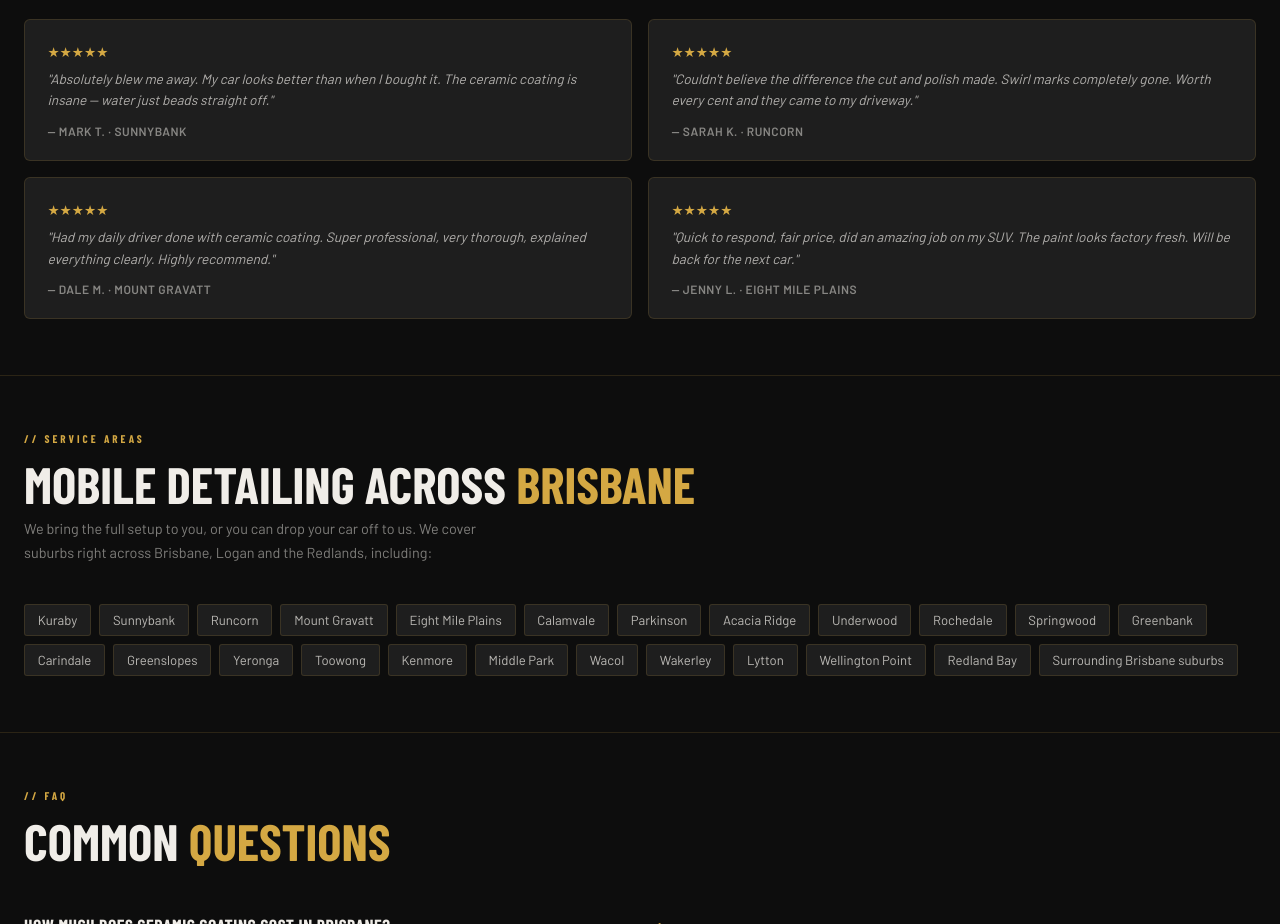
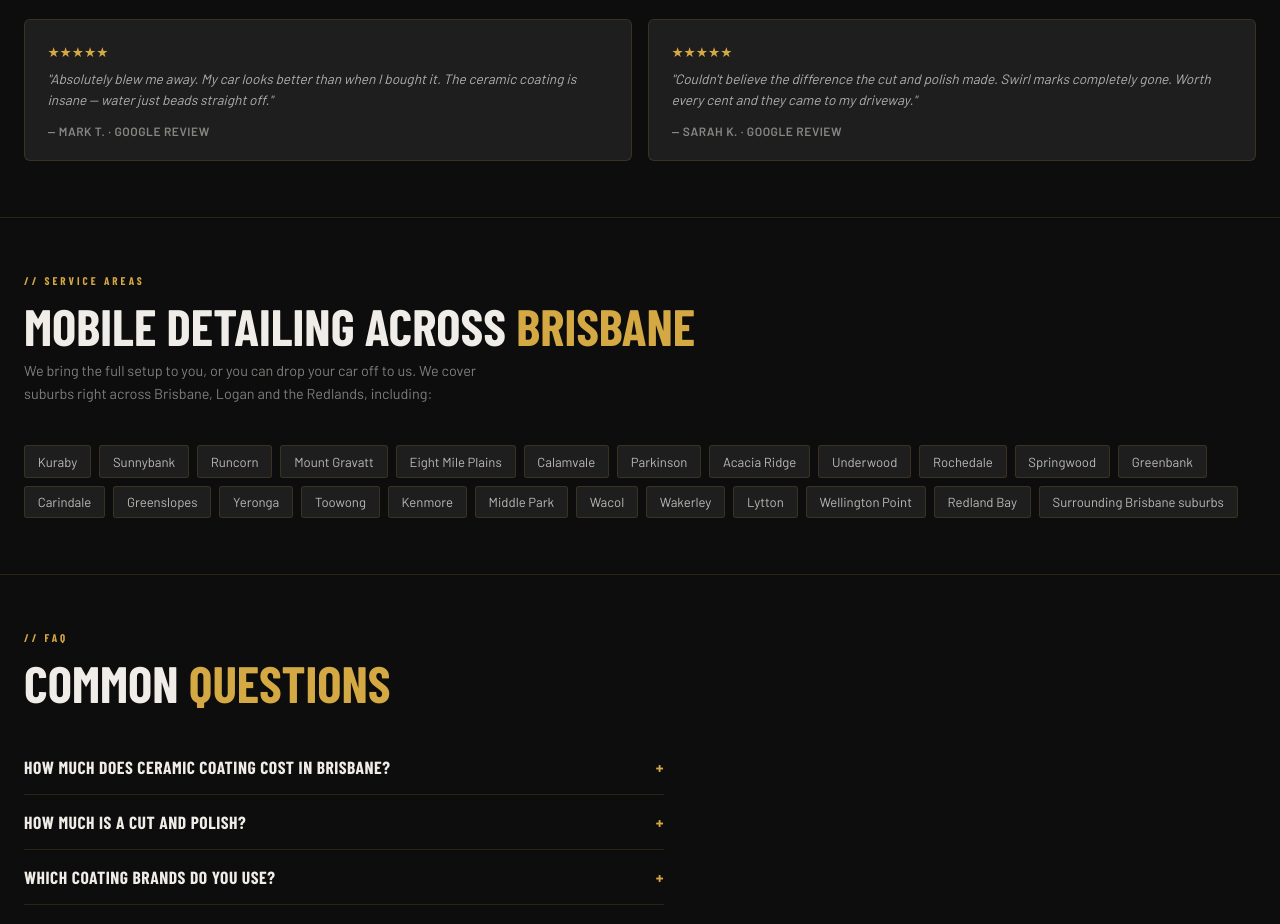
Before and after one commit to Bufflab-au/bufflab-au.github.io, a plain HTML site: page index.html in a window 1280 px wide. Shown: the part 2860-3784 px from the top of the page. Drawn offline with nearby package versions, Linux system fonts and the light colour scheme; a web font is replaced by a local one.

Commit message:
Remove two unverified reviews; label remaining as Google reviews
Co-Authored-By: Claude Opus 5.5 <noreply@anthropic.com>

```diff
--- a/index.html
+++ b/index.html
@@ -867,22 +867,12 @@ footer {
     <div class="review-card">
       <div class="review-stars">★★★★★</div>
       <p class="review-text">"Absolutely blew me away. My car looks better than when I bought it. The ceramic coating is insane — water just beads straight off."</p>
-      <div class="review-author">— Mark T. · Sunnybank</div>
+      <div class="review-author">— Mark T. · Google review</div>
     </div>
     <div class="review-card">
       <div class="review-stars">★★★★★</div>
       <p class="review-text">"Couldn't believe the difference the cut and polish made. Swirl marks completely gone. Worth every cent and they came to my driveway."</p>
-      <div class="review-author">— Sarah K. · Runcorn</div>
-    </div>
-    <div class="review-card">
-      <div class="review-stars">★★★★★</div>
-      <p class="review-text">"Had my daily driver done with ceramic coating. Super professional, very thorough, explained everything clearly. Highly recommend."</p>
-      <div class="review-author">— Dale M. · Mount Gravatt</div>
-    </div>
-    <div class="review-card">
-      <div class="review-stars">★★★★★</div>
-      <p class="review-text">"Quick to respond, fair price, did an amazing job on my SUV. The paint looks factory fresh. Will be back for the next car."</p>
-      <div class="review-author">— Jenny L. · Eight Mile Plains</div>
+      <div class="review-author">— Sarah K. · Google review</div>
     </div>
   </div>
 </section>
```
